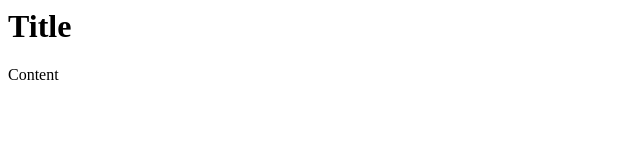
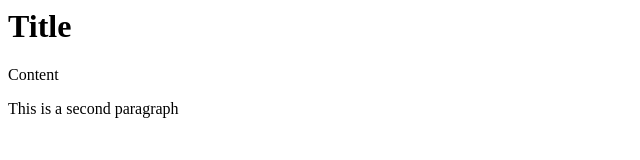
Before and after one commit to dtorresreyes25/angular-specialization, a website: page index.html in a window 1280 px wide. Shown: the whole page, without its empty margins (0-640 px from the left). Drawn offline with Linux system fonts and the light colour scheme.

Commit message:
create package

```diff
--- a/index.html
+++ b/index.html
@@ -5,5 +5,6 @@
   <body>
     <h1>Title</h1>
     <p>Content</p>
+    <p>This is a second paragraph</p>
   </body>
 </html>
```
Also changed, not shown: package.json (added, +24 -0 lines), 2 other files.
